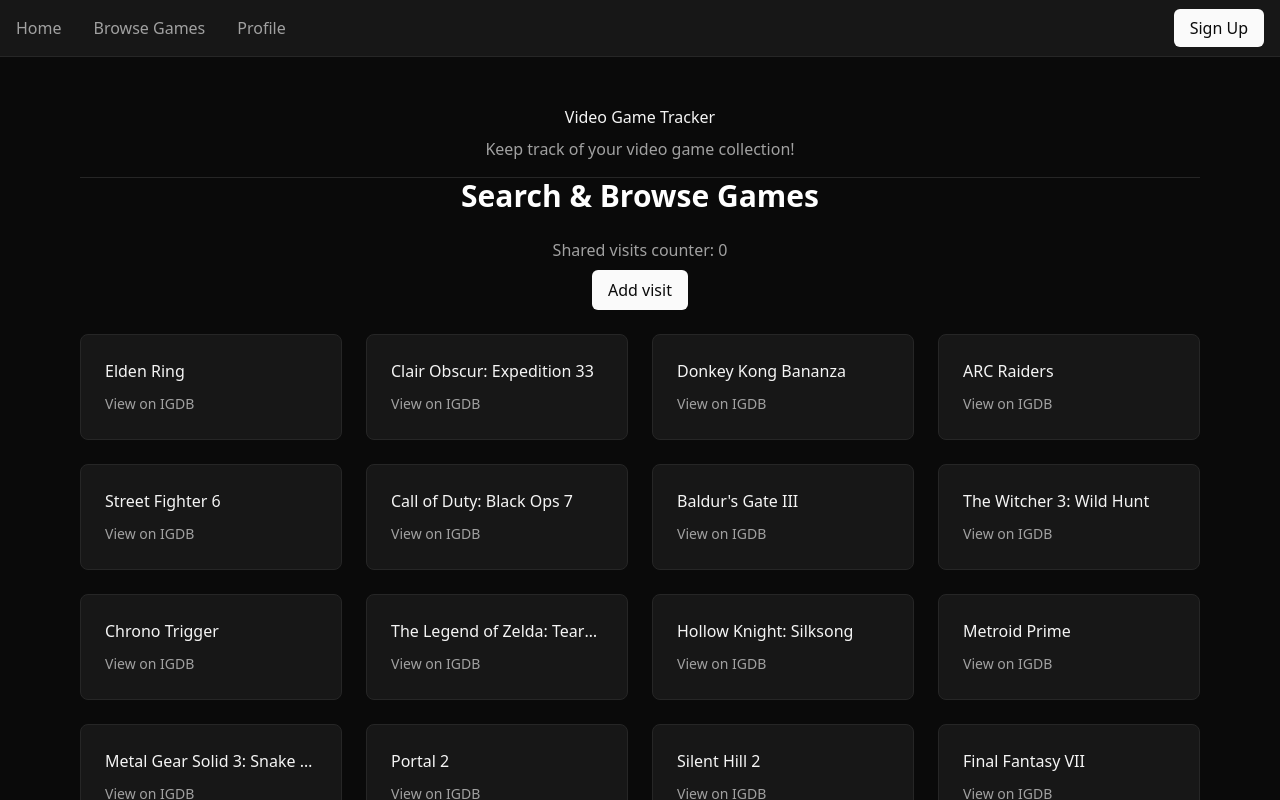
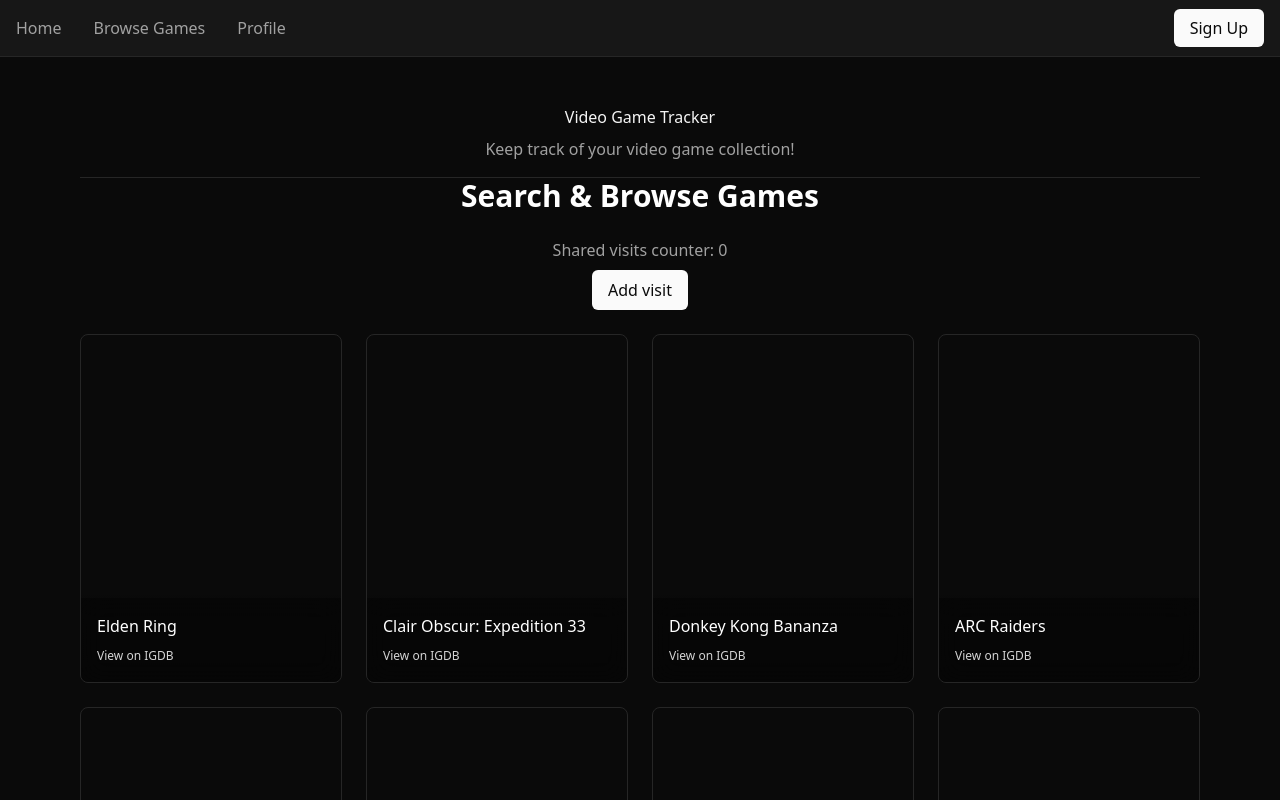
Before and after one commit to jdube-rrc/video-game-tracker, a React (Vite) app: page /browse in a window 1280 px wide. Shown: the top 800 px of the page. Built offline with nearby package versions, Linux system fonts and the light colour scheme.

Commit message:
refactor: refactored game cards to use appropriate art, still need to update them to link to detailed game pages

```diff
--- a/src/components/common/game-card/GameCard.tsx
+++ b/src/components/common/game-card/GameCard.tsx
@@ -6,19 +6,29 @@
 
 export default function GameCard({ game }: GameCardProps) {
     return (
-        <article className="bg-neutral-900 rounded-lg p-6 border border-neutral-800 hover:bg-neutral-800 hover:border-neutral-700 transition-colors">
-            <h3 className="text-base font-medium text-neutral-100 truncate mb-2" title={game.name}>
+        <article className="relative rounded-lg overflow-hidden border border-neutral-800 hover:border-neutral-700 transition-colors aspect-3/4 group">
+            {game.artwork_url && (
+                <img
+                    src={game.artwork_url}
+                    alt={game.name}
+                    className="absolute inset-0 w-full h-full object-cover object-center"
+                />
+            )}
+            <div className="absolute inset-0 bg-linear-to-t from-black/90 via-black/10 to-transparent opacity-10 group-hover:opacity-100 transition-opacity"></div>
+            <div className="absolute bottom-0 left-0 right-0 p-4 bg-black/30 backdrop-blur-md">
+                <h3 className="text-base font-medium text-white truncate mb-1" title={game.name}>
                     {game.name}
                 </h3>
                 <a
                     href={game.url}
                     target="_blank"
                     rel="noopener noreferrer"
-                className="text-sm text-neutral-400 hover:text-neutral-100"
+                    className="text-xs text-neutral-300 hover:text-white transition-colors"
                     aria-label={`View ${game.name} on IGDB`}
                 >
                     View on IGDB
                 </a>
+            </div>
         </article>
     );
 }
```
Lines whose indentation alone changed are shown as unchanged.
